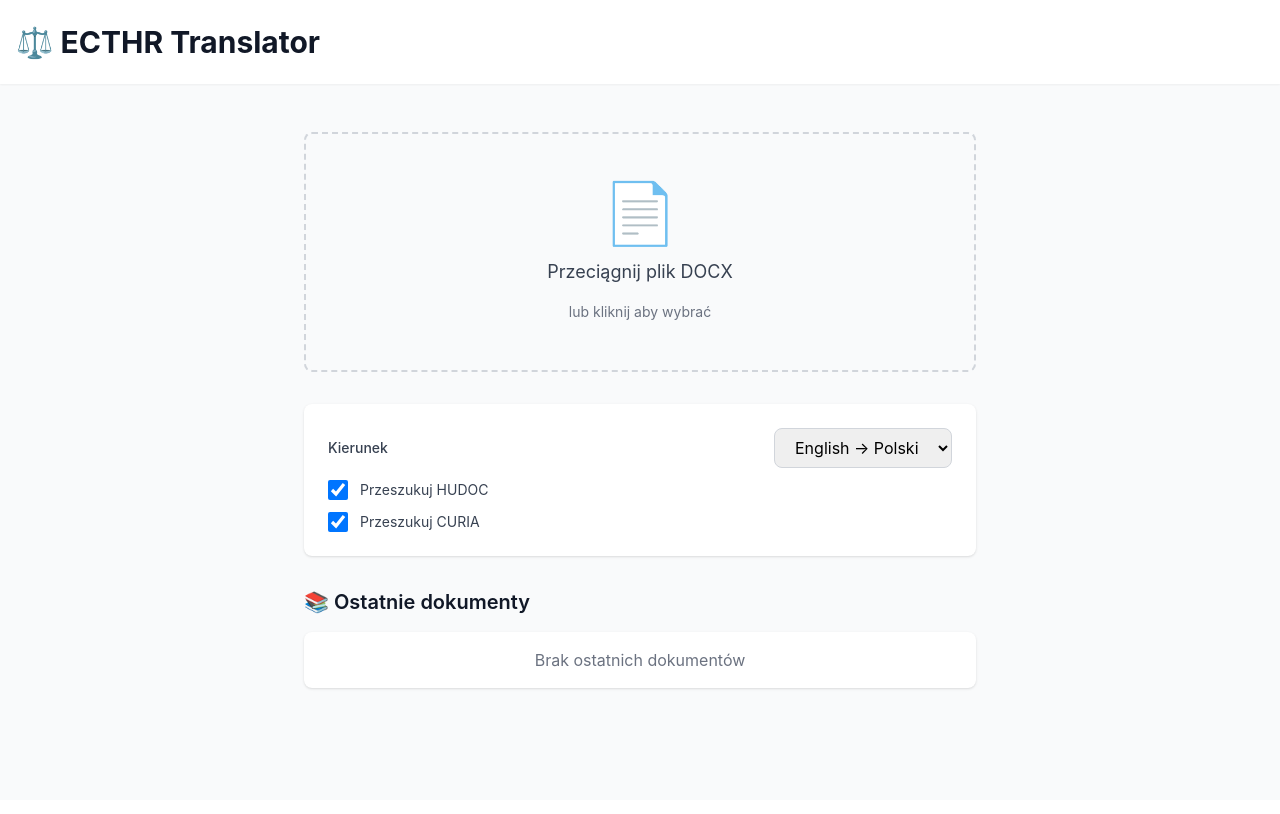
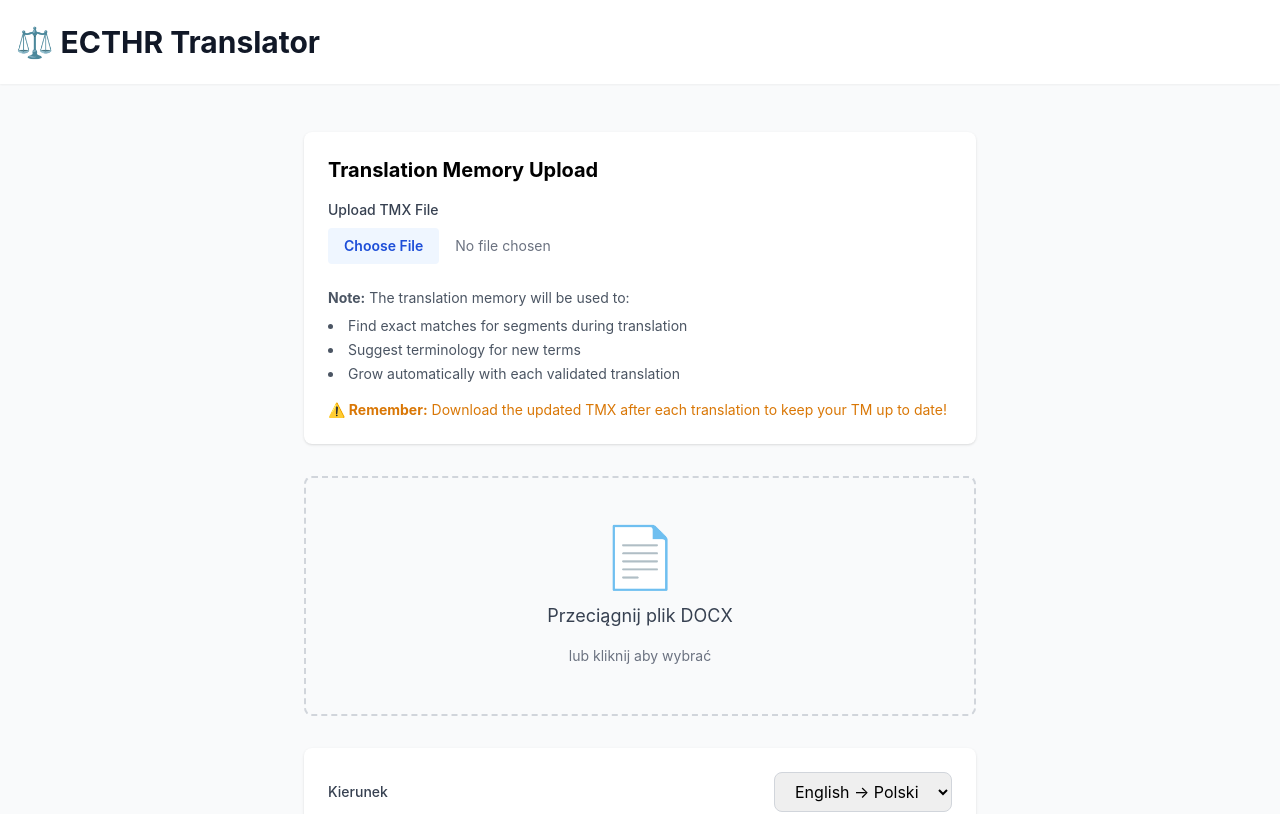
Before and after one commit to wojtwol/ecthr-translator, a React (Vite) app in the folder frontend/: page / in a window 1280 px wide. Shown: the top 814 px of the page. Built offline with nearby package versions, Linux system fonts and the light colour scheme.

Commit message:
ADD: Translation Memory upload UI component on HomePage

```diff
--- /dev/null
+++ b/frontend/src/components/TMUpload.jsx
@@ -0,0 +1,120 @@
+import React, { useState } from 'react';
+
+const TMUpload = () => {
+  const [uploading, setUploading] = useState(false);
+  const [success, setSuccess] = useState(null);
+  const [error, setError] = useState(null);
+  const [stats, setStats] = useState(null);
+
+  const handleUpload = async (e) => {
+    const file = e.target.files[0];
+    if (!file) return;
+
+    if (!file.name.endsWith('.tmx')) {
+      setError('Only TMX files are allowed');
+      return;
+    }
+
+    setUploading(true);
+    setError(null);
+    setSuccess(null);
+    setStats(null);
+
+    try {
+      const formData = new FormData();
+      formData.append('file', file);
+
+      const response = await fetch('https://ecthr-translator.onrender.com/api/tm/upload', {
+        method: 'POST',
+        body: formData,
+      });
+
+      if (!response.ok) {
+        throw new Error('Upload failed');
+      }
+
+      const data = await response.json();
+      setSuccess(`Uploaded successfully: ${data.entries_loaded} entries loaded`);
+      setStats(data.tm_stats);
+    } catch (err) {
+      setError(err.message || 'Upload failed');
+    } finally {
+      setUploading(false);
+    }
+  };
+
+  return (
+    <div className="bg-white rounded-lg shadow p-6 max-w-2xl mx-auto">
+      <h2 className="text-xl font-bold mb-4">Translation Memory Upload</h2>
+
+      <div className="mb-4">
+        <label className="block text-sm font-medium text-gray-700 mb-2">
+          Upload TMX File
+        </label>
+        <input
+          type="file"
+          accept=".tmx"
+          onChange={handleUpload}
+          disabled={uploading}
+          className="block w-full text-sm text-gray-500
+            file:mr-4 file:py-2 file:px-4
+            file:rounded file:border-0
+            file:text-sm file:font-semibold
+            file:bg-blue-50 file:text-blue-700
+            hover:file:bg-blue-100
+            disabled:opacity-50"
+        />
+      </div>
+
+      {uploading && (
+        <div className="text-blue-600">
+          Uploading...
+        </div>
+      )}
+
+      {success && (
+        <div className="bg-green-50 border border-green-200 text-green-800 px-4 py-3 rounded mb-4">
+          {success}
+        </div>
+      )}
+
+      {error && (
+        <div className="bg-red-50 border border-red-200 text-red-800 px-4 py-3 rounded mb-4">
+          {error}
+        </div>
+      )}
+
+      {stats && (
+        <div className="mt-4 bg-gray-50 p-4 rounded">
+          <h3 className="font-semibold mb-2">TM Statistics:</h3>
+          <ul className="text-sm space-y-1">
+            <li>Total Entries: <span className="font-mono">{stats.total_entries}</span></li>
+            {stats.sources && (
+              <>
+                <li>From TM: <span className="font-mono">{stats.sources.tm || 0}</span></li>
+                <li>From HUDOC: <span className="font-mono">{stats.sources.hudoc || 0}</span></li>
+                <li>From CURIA: <span className="font-mono">{stats.sources.curia || 0}</span></li>
+              </>
+            )}
+          </ul>
+        </div>
+      )}
+
+      <div className="mt-6 text-sm text-gray-600">
+        <p className="mb-2">
+          <strong>Note:</strong> The translation memory will be used to:
+        </p>
+        <ul className="list-disc list-inside space-y-1">
+          <li>Find exact matches for segments during translation</li>
+          <li>Suggest terminology for new terms</li>
+          <li>Grow automatically with each validated translation</li>
+        </ul>
+        <p className="mt-4 text-amber-600">
+          <strong>⚠️ Remember:</strong> Download the updated TMX after each translation to keep your TM up to date!
+        </p>
+      </div>
+    </div>
+  );
+};
+
+export default TMUpload;
--- a/frontend/src/pages/HomePage.jsx
+++ b/frontend/src/pages/HomePage.jsx
@@ -1,6 +1,7 @@
 import React, { useState } from 'react';
 import { useNavigate } from 'react-router-dom';
 import FileUpload from '../components/FileUpload';
+import TMUpload from '../components/TMUpload';
 
 const HomePage = () => {
   const navigate = useNavigate();
@@ -29,6 +30,9 @@ const HomePage = () => {
       {/* Main Content */}
       <main className="max-w-7xl mx-auto px-4 py-12">
         <div className="space-y-8">
+          {/* Translation Memory Upload */}
+          <TMUpload />
+
           {/* File Upload */}
           <FileUpload onUploadSuccess={handleUploadSuccess} />
 
```
